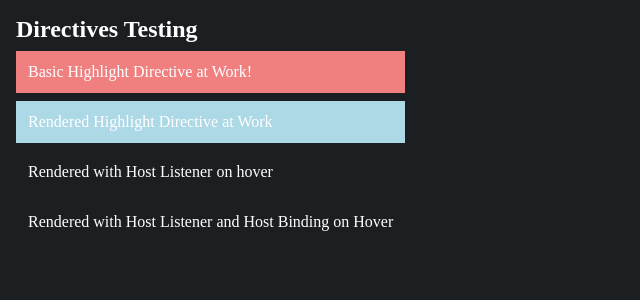
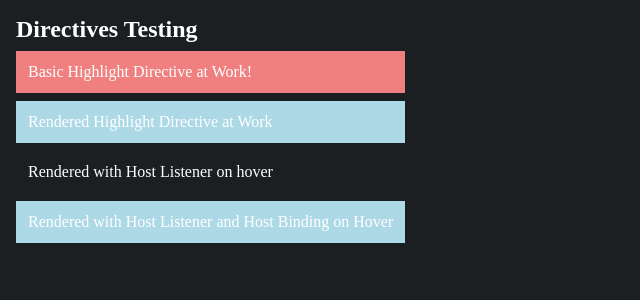
Before and after one commit to basakjeet08/First-Angular-App, an Angular app: page / in a window 1280 px wide. Shown: the top 300 px of the page, without its empty margins (0-640 px from the left). Built offline with nearby package versions, Linux system fonts and the light colour scheme; a web font is replaced by a local one.

Commit message:
feat - how to pass data to the directives

```diff
--- a/src/app/components/directive-testing/directive-testing.component.html
+++ b/src/app/components/directive-testing/directive-testing.component.html
@@ -10,6 +10,10 @@
 <p appHostListenerHighlight>Rendered with Host Listener on hover</p>
 
 <!-- Using Host Listener and Host Binding to render this element (Easiest and most preferred way) -->
-<p appHostListenerAndBinding>
+<p
+  appHostListenerAndBinding
+  [defaultColor]="'lightblue'"
+  [highlightColor]="'red'"
+>
   Rendered with Host Listener and Host Binding on Hover
 </p>
--- a/src/app/directives/host-listener-and-binding.directive.ts
+++ b/src/app/directives/host-listener-and-binding.directive.ts
@@ -1,19 +1,35 @@
-import { Directive, HostBinding, HostListener } from '@angular/core';
+import {
+  Directive,
+  HostBinding,
+  HostListener,
+  Input,
+  OnInit,
+} from '@angular/core';
 
 @Directive({
   selector: '[appHostListenerAndBinding]',
 })
-export class HostListenerAndBindingDirective {
+export class HostListenerAndBindingDirective implements OnInit {
+  // Default parameters which can be passed from the parent
+  @Input() defaultColor: string = 'transparent';
+  @Input() highlightColor: string = 'lightcoral';
+
   // Binding the variable to the style.backgroudColor property of the host element
-  @HostBinding('style.backgroundColor') backgroundColor: string = 'transparent';
+  @HostBinding('style.backgroundColor') backgroundColor: string =
+    this.defaultColor;
+
+  // Initializing the default color after the view is initialized
+  ngOnInit(): void {
+    this.backgroundColor = this.defaultColor;
+  }
 
   // Styling the element using the host binding object when the host has a hover event
   @HostListener('mouseenter') onMouseEnter(event: Event) {
-    this.backgroundColor = 'lightcoral';
+    this.backgroundColor = this.highlightColor;
   }
 
   // Styling the element using the host binding object when the host has a mouse leave or hover leave event
   @HostListener('mouseleave') onMouseLeave(event: Event) {
-    this.backgroundColor = 'transparent';
+    this.backgroundColor = this.defaultColor;
   }
 }
```
